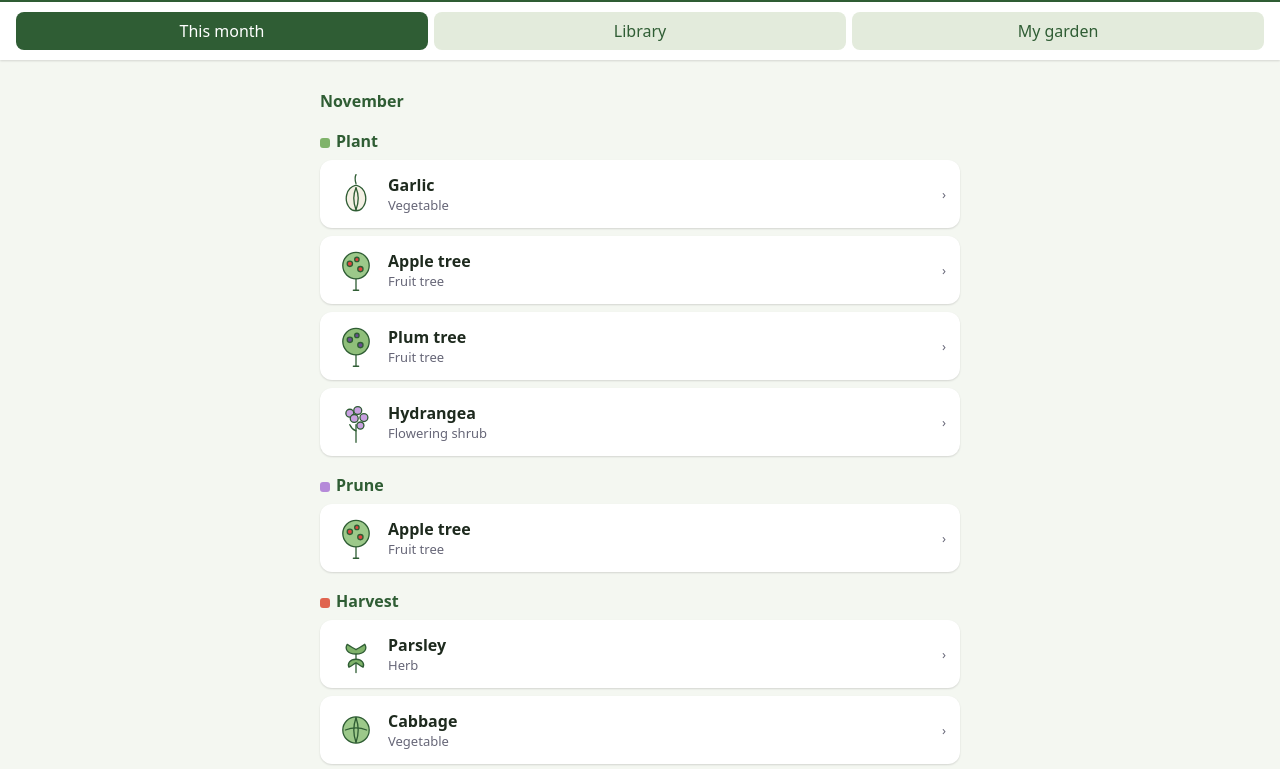
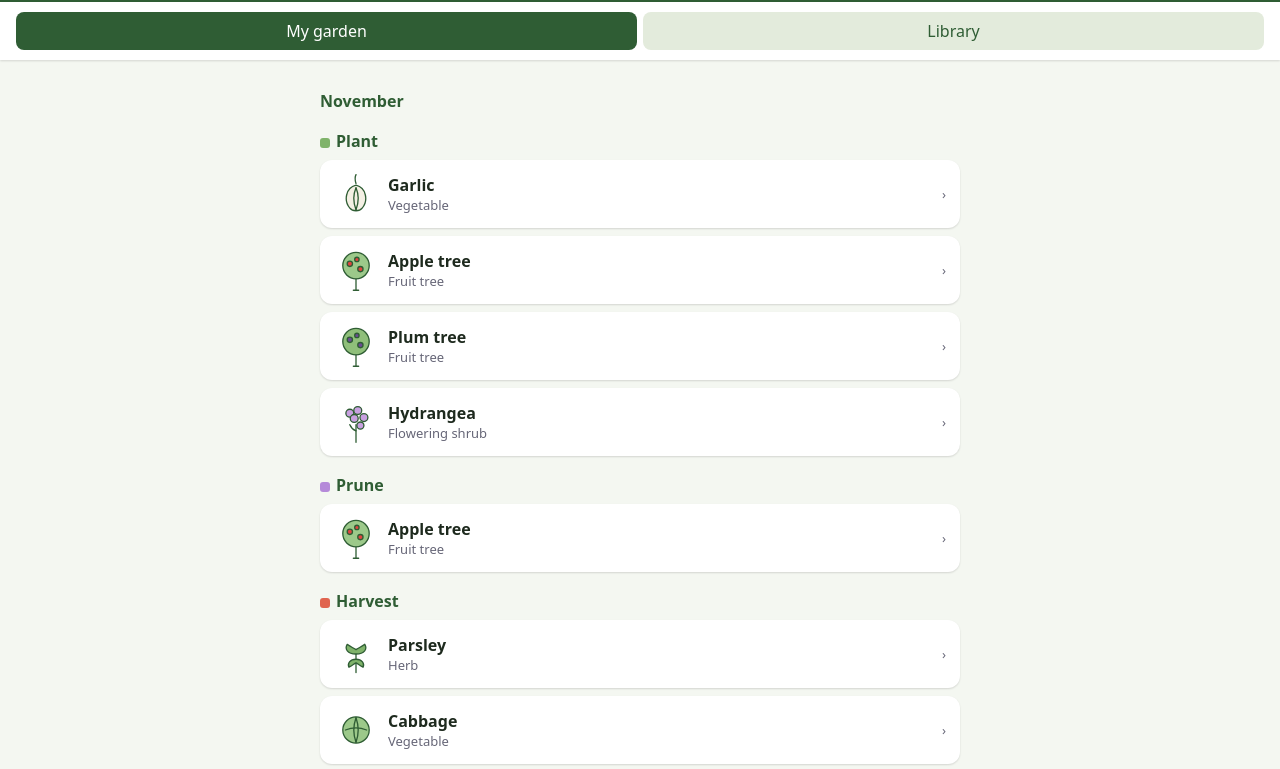
Before and after one commit to gijoem0007-ai/garden-planner, a plain HTML site: page index.html in a window 1280 px wide. Shown: the part 58-827 px from the top of the page. Drawn offline with Linux system fonts and the light colour scheme.

Commit message:
Two tabs: My garden (home, this month's jobs for saved plants) and Library
Drops the separate This month tab. My garden shows this month's jobs for the
plants you've saved, with a 'show all plants' toggle, then your plant list and
backup. Library is unchanged.

Co-Authored-By: Claude Haiku 5.5 <noreply@anthropic.com>
Claude-Session: https://claude.ai/code/session_01PQrXCgwc4FoQMmcaxN9jkh

```diff
--- a/index.html
+++ b/index.html
@@ -48,7 +48,8 @@
 // ---------- Text (English is the default; Thai labels to be checked) ----------
 const UI = {
   en: {
-    title:'Garden Planner', month:'This month', library:'Library', garden:'My garden',
+    title:'Garden Planner', library:'Library', garden:'My garden', myPlants:'My plants',
+    showAll:'Show all plants for this month', showMine:'Show only my plants',
     search:'Search plants…', add:'+ Add to my garden', remove:'Remove from my garden',
     inGarden:'✓ In my garden', noPhoto:'Photo to be added', polytunnel:'Polytunnel',
     emptyMonth:'Nothing to do this month for these plants yet.',
@@ -59,7 +60,8 @@ const UI = {
     footer:'Timings are approximate for Edinburgh. Check before planting.'
   },
   th: {
-    title:'ผู้วางแผนสวน', month:'เดือนนี้', library:'รายการพืช', garden:'สวนของฉัน',
+    title:'ผู้วางแผนสวน', library:'รายการพืช', garden:'สวนของฉัน', myPlants:'พืชของฉัน',
+    showAll:'แสดงพืชทั้งหมดของเดือนนี้', showMine:'แสดงเฉพาะพืชของฉัน',
     search:'ค้นหาพืช…', add:'+ เพิ่มในสวนของฉัน', remove:'ลบออกจากสวนของฉัน',
     inGarden:'✓ อยู่ในสวนของฉัน', noPhoto:'รอเพิ่มรูปภาพ', polytunnel:'โรงเรือน',
     emptyMonth:'ยังไม่มีงานของพืชเหล่านี้ในเดือนนี้',
@@ -157,10 +159,11 @@ const ICONS = {
 // ---------- State ----------
 const state = {
   lang: localStorage.getItem('gp_lang') || 'en',
-  tab: 'month',
+  tab: 'garden',
   q: '',
   garden: JSON.parse(localStorage.getItem('gp_garden') || '[]'),
-  showBackup: false
+  showBackup: false,
+  showAll: false
 };
 const $ = id => document.getElementById(id);
 const U = () => UI[state.lang];
@@ -228,7 +231,7 @@ function render(){
   document.documentElement.lang = state.lang;
   $('title').textContent = u.title;
   $('langBtn').textContent = state.lang === 'en' ? 'ไทย' : 'EN';
-  $('nav').innerHTML = ['month','library','garden'].map(t =>
+  $('nav').innerHTML = ['garden','library'].map(t =>
     `<button class="${state.tab===t?'':'ghost'}" onclick="setTab('${t}')">${u[t]}</button>`).join('');
   renderMain();
 }
@@ -242,22 +245,22 @@ function plantRow(p){
     <span class="muted">›</span></div>`;
 }
 
+// Jobs due in month m for the given plants, grouped by task. Returns '' if none.
+function monthJobs(list, m){
+  const L = state.lang;
+  let html = '';
+  for(const t of ['sow','plant','prune','harvest']){
+    const items = list.filter(p => p.tasks.some(([tt,f,to]) => tt===t && inRange(m,f,to)));
+    if(!items.length) continue;
+    html += `<h2><span class="dot" style="background:${TASK[t].c}"></span>${TASK[t][L]}</h2>`;
+    html += items.map(plantRow).join('');
+  }
+  return html;
+}
+
 function renderMain(){
   const u = U(), L = state.lang, m = new Date().getMonth() + 1;
   let html = '';
-
-  if(state.tab === 'month'){
-    html += `<h2>${MONTH_FULL[L][m-1]}</h2>`;
-    let any = false;
-    for(const t of ['sow','plant','prune','harvest']){
-      const list = PLANTS.filter(p => p.tasks.some(([tt,f,to]) => tt===t && inRange(m,f,to)));
-      if(!list.length) continue;
-      any = true;
-      html += `<h2><span class="dot" style="background:${TASK[t].c}"></span>${TASK[t][L]}</h2>`;
-      html += list.map(plantRow).join('');
-    }
-    if(!any) html += `<p class="muted">${u.emptyMonth}</p>`;
-  }
 
   if(state.tab === 'library'){
     html += `<input placeholder="${u.search}" value="${state.q}" oninput="setQ(this.value)">`;
@@ -267,8 +270,16 @@ function renderMain(){
   }
 
   if(state.tab === 'garden'){
-    const list = state.garden.map(plantById).filter(Boolean);
-    html += list.length ? list.map(plantRow).join('') : `<p class="muted">${u.emptyGarden}</p>`;
+    const mine = state.garden.map(plantById).filter(Boolean);
+    const showingAll = state.showAll || !mine.length;
+    html += `<h2>${MONTH_FULL[L][m-1]}</h2>`;
+    html += monthJobs(showingAll ? PLANTS : mine, m) || `<p class="muted">${u.emptyMonth}</p>`;
+    if(mine.length){
+      html += `<button class="ghost" onclick="state.showAll=!state.showAll;renderMain()">${showingAll ? u.showMine : u.showAll}</button>`;
+      html += `<h2>${u.myPlants}</h2>` + mine.map(plantRow).join('');
+    } else {
+      html += `<p class="muted">${u.emptyGarden}</p>`;
+    }
     html += `<h2>${u.backup}</h2>`;
     html += `<button class="ghost" onclick="state.showBackup=!state.showBackup;renderMain()">${u.copy}</button>`;
     if(state.showBackup){
```
